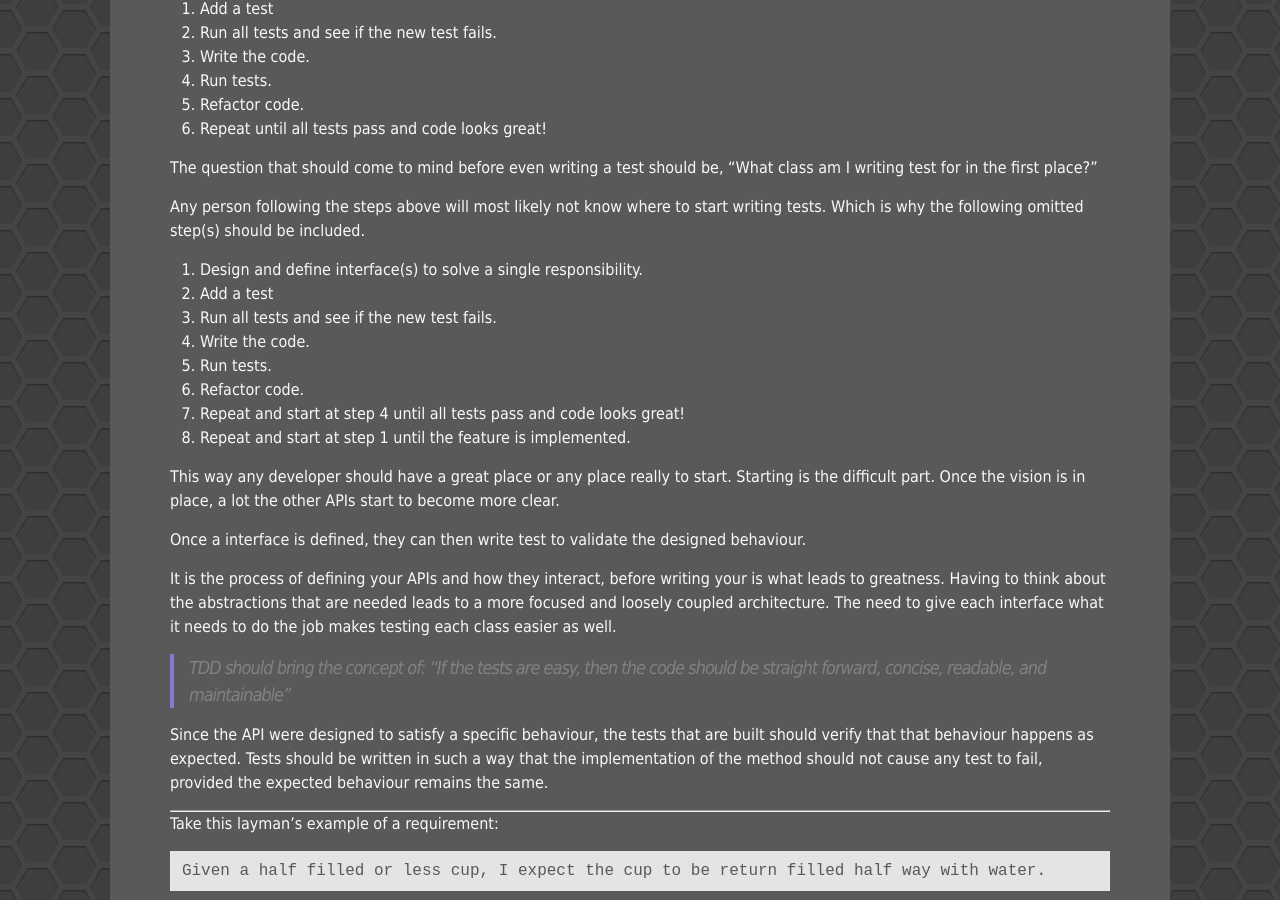
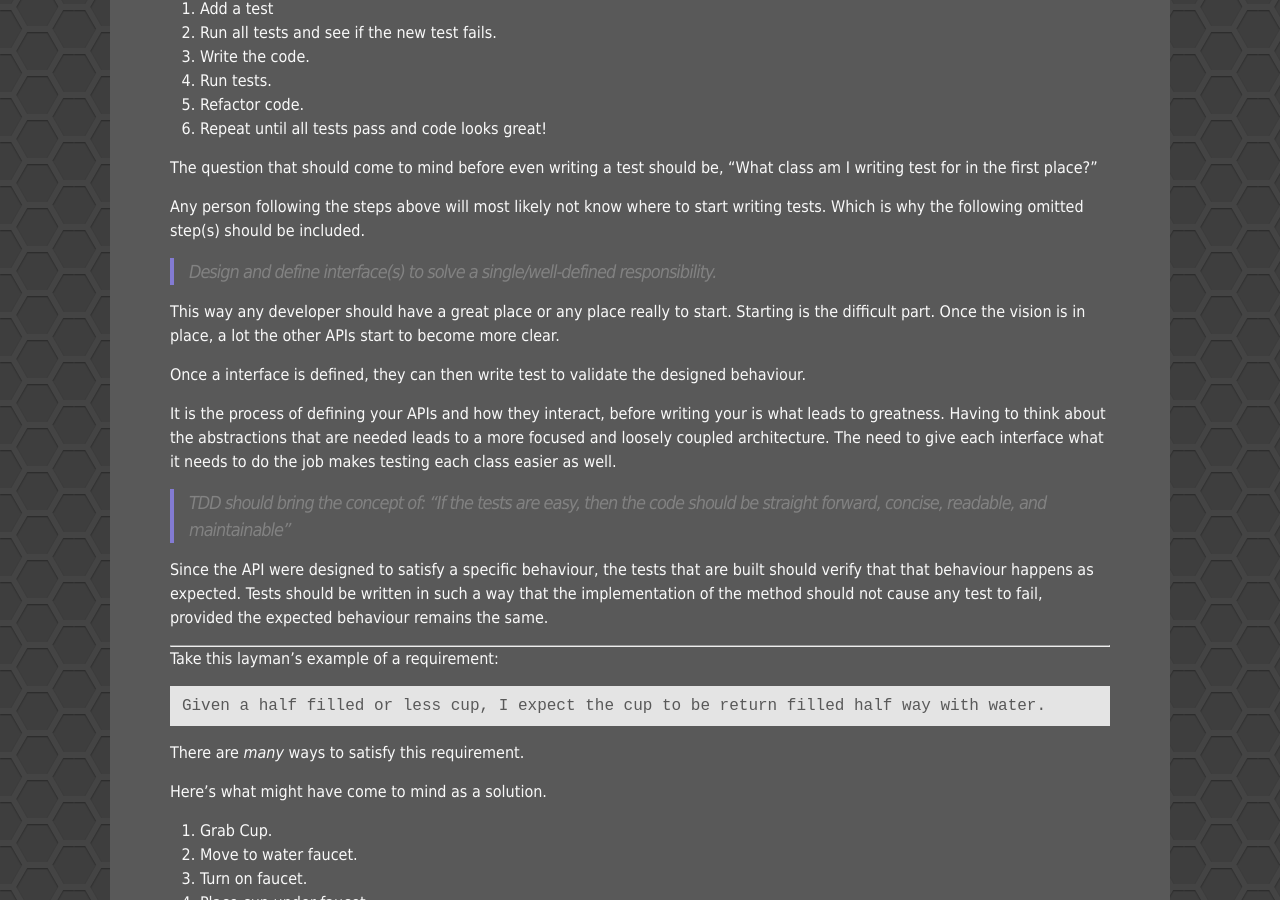
Before and after one commit to Unthrottled/blog, a Jekyll site: the page built from _posts/2017-12-29-Hydration-Driven-Devolpment.md, in a window 1280 px wide and 900 px high, scrolled down 807 px. Built offline with Jekyll 4.4.1, drawn with Linux system fonts in a browser that asks for light colours.

Commit message:
less repitition and more formatting

```diff
--- a/_posts/2017-12-29-Hydration-Driven-Devolpment.md
+++ b/_posts/2017-12-29-Hydration-Driven-Devolpment.md
@@ -26,14 +26,7 @@ The question that should come to mind before even writing a test should be, "Wha
 Any person following the steps above will most likely not know where to start writing tests.
 Which is why the following omitted step(s) should be included.
 
-1. Design and define interface(s) to solve a single responsibility.
-1. Add a test
-1. Run all tests and see if the new test fails.
-1. Write the code.
-1. Run tests.
-1. Refactor code.
-1. Repeat and start at step 4 until all tests pass and code looks great!
-1. Repeat and start at step 1 until the feature is implemented.
+> Design and define interface(s) to solve a single/well-defined responsibility.
 
 This way any developer should have a great place or any place really to start.
 Starting is the difficult part. Once the vision is in place, a lot the other APIs start to become more clear.
```
